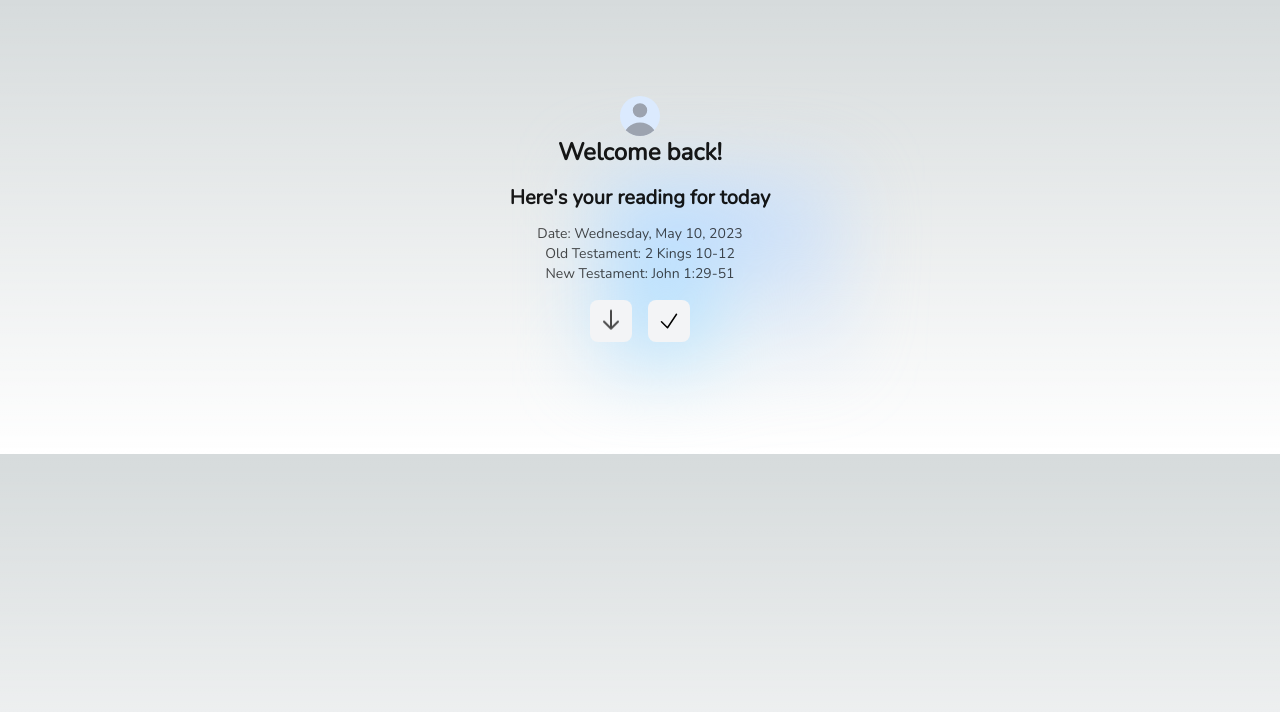
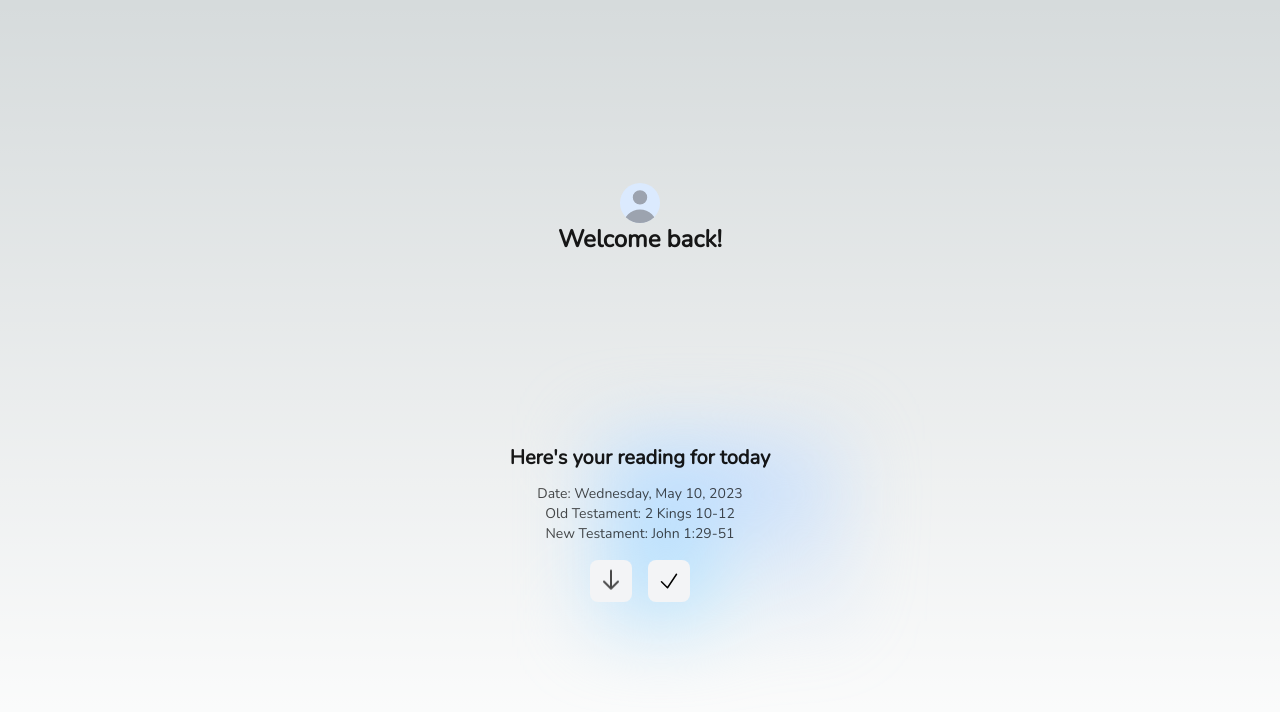
Before and after one commit to namaeconde/bible_yearly_web, a Next.js app: page / in a window 1280 px wide. Shown: the top 712 px of the page. Built offline with nearby package versions, Linux system fonts and the light colour scheme.

Commit message:
Update ui on main div

```diff
--- a/pages/index.tsx
+++ b/pages/index.tsx
@@ -39,7 +39,7 @@ export default function Home() {
 
   return (
       <main
-          className={`grid grid-cols-1 gap-1 flex py-24 ${nunito.className}`}
+          className={`grid grid-cols-1 gap-1 flex py-24 min-h-screen ${nunito.className}`}
       >
         { <UserProfile />}
         { isReadingLoading ? <Loading /> : <ReadingToday readingToday={readingToday as ReadingTodayType} /> }
```
